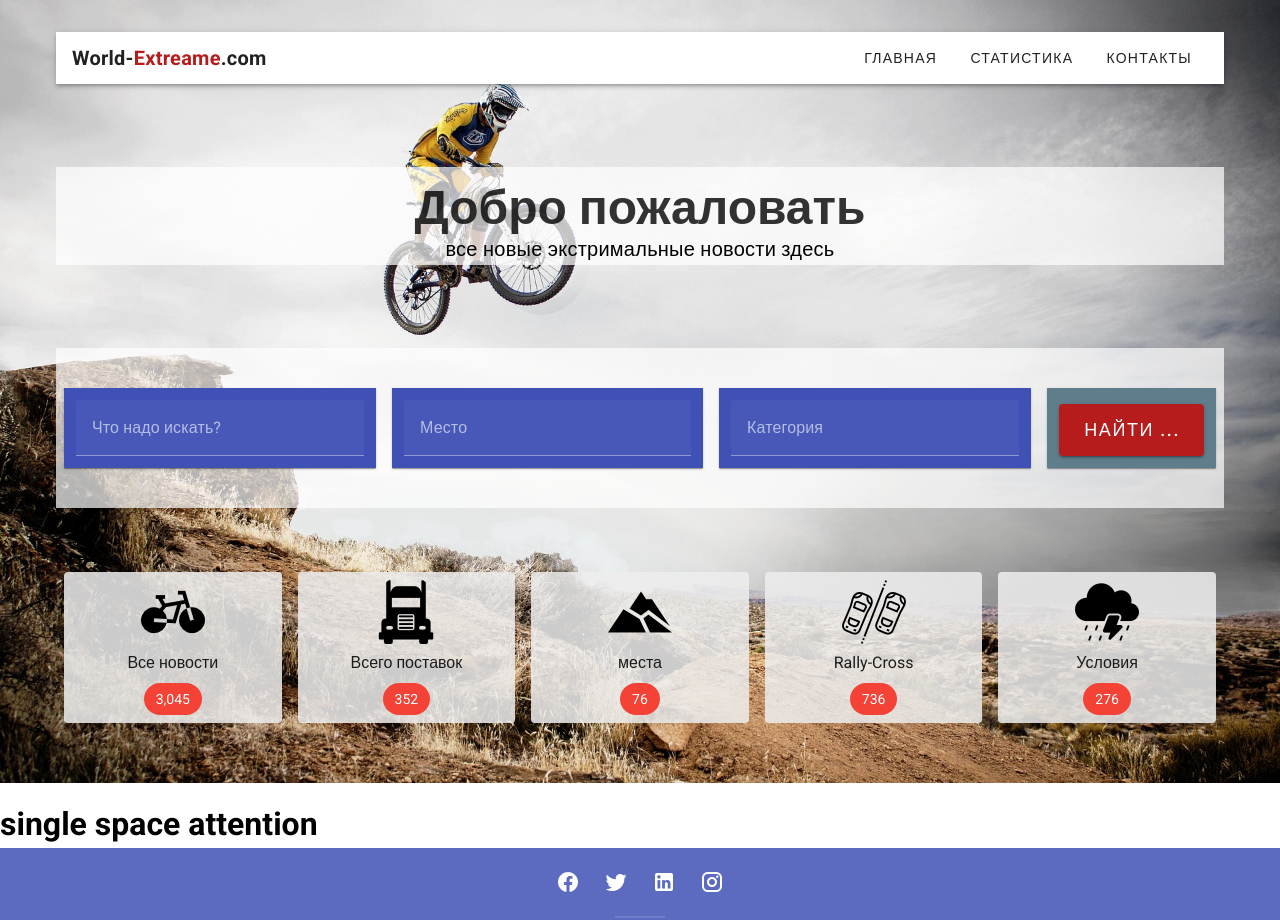
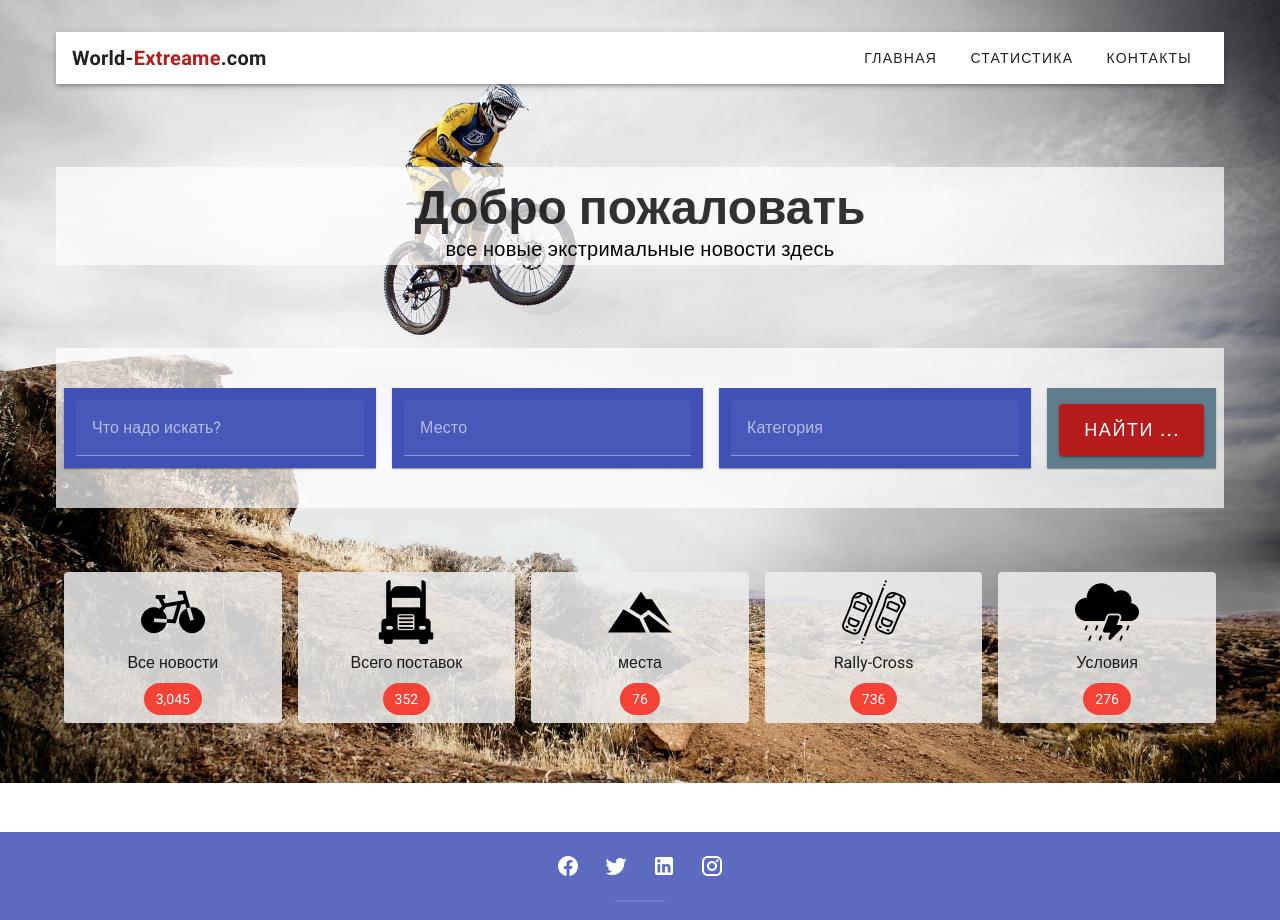
Before and after one commit to Viacheslav1998/world-extreame, a Vue app in the folder frontend/: page /single in a window 1280 px wide. Shown: the top 920 px of the page. Built offline with nearby package versions, Linux system fonts and the light colour scheme.

Commit message:
feat: preparing single page

```diff
--- a/frontend/src/pages/Single.vue
+++ b/frontend/src/pages/Single.vue
@@ -1,6 +1,17 @@
 <template>
-<h1>single space attention</h1>
+  <v-container>
+
+  </v-container>
 </template>
 
+<script setup lang="ts">
+  import { useRoute } from 'vue-router';
+  const route = useRoute();
+  const postId = route.params.id;
+  console.log('Post ID:', postId);
+
+</script>
+
 <style scoped>
+
 </style>
--- a/frontend/src/router/index.ts
+++ b/frontend/src/router/index.ts
@@ -10,7 +10,7 @@ const routes: Array<RouteRecordRaw> = [
     name: 'Home',
     component: Home
   },
-  // single{id}/{name}
+  // single{id}/{name} / items{}/ cats{}/ product{name}/{id}
   {
     path: '/single',
     name: 'single',
```
